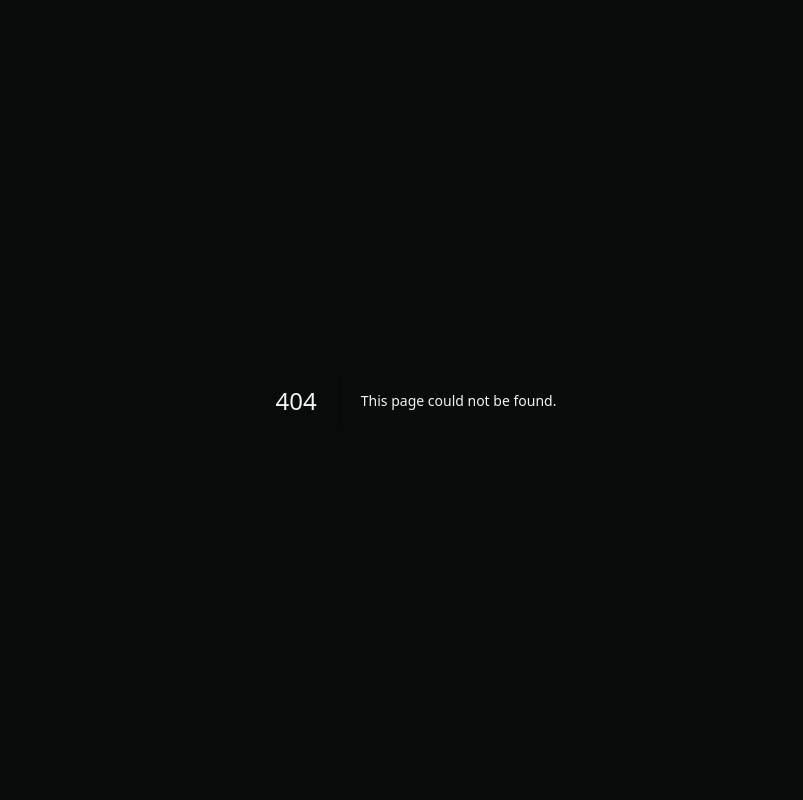
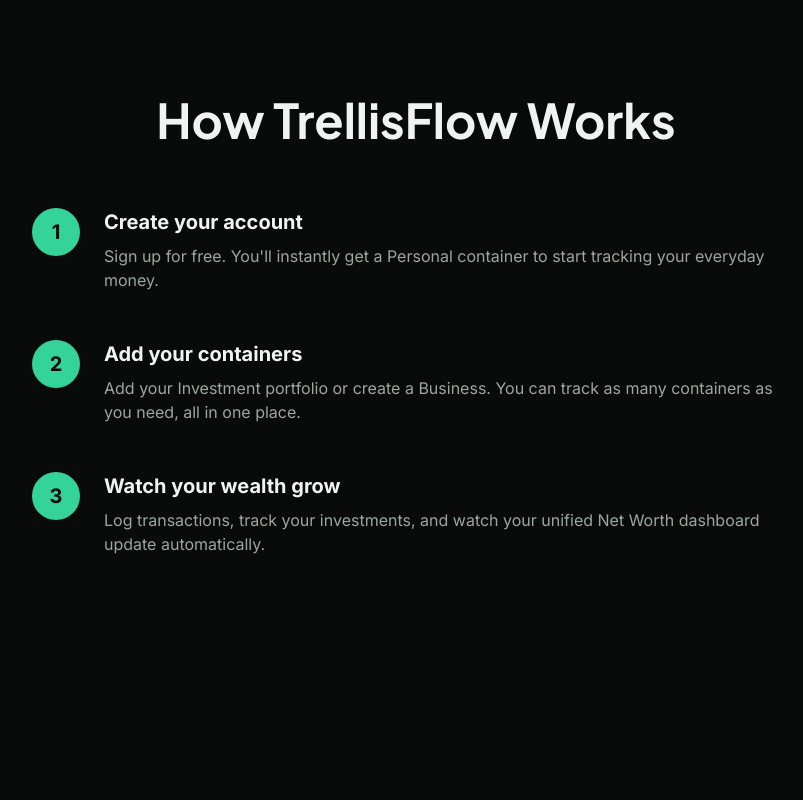
Before and after one commit to Dancan1907/trellisflow, a Next.js app in the folder apps/web/: page /how-it-works in a window 1280 px wide. Before the commit this address had no page. Shown: the top 800 px of the page, without its empty margins (224-1027 px from the left). Built offline with nearby package versions, Linux system fonts and the light colour scheme.

Commit message:
feat(how-it-works-page): Add HowItWorksPage component with step-by-step guide for users

```diff
--- /dev/null
+++ b/apps/web/src/app/(public)/how-it-works/page.tsx
@@ -0,0 +1,50 @@
+export default function HowItWorksPage() {
+  return (
+    <div className="min-h-screen bg-bg-primary py-24 px-6">
+      <div className="max-w-3xl mx-auto text-center">
+        <h1 className="text-4xl md:text-5xl font-display font-bold text-fg-primary mb-16">
+          How TrellisFlow Works
+        </h1>
+
+        <div className="space-y-12 text-left">
+          <div className="flex gap-6">
+            <div className="w-12 h-12 rounded-full bg-accent-primary flex items-center justify-center text-bg-primary font-bold text-xl shrink-0">
+              1
+            </div>
+            <div>
+              <h3 className="text-xl font-bold text-fg-primary mb-2">Create your account</h3>
+              <p className="text-fg-secondary">
+                Sign up for free. You&apos;ll instantly get a Personal container to start tracking
+                your everyday money.
+              </p>
+            </div>
+          </div>
+          <div className="flex gap-6">
+            <div className="w-12 h-12 rounded-full bg-accent-primary flex items-center justify-center text-bg-primary font-bold text-xl shrink-0">
+              2
+            </div>
+            <div>
+              <h3 className="text-xl font-bold text-fg-primary mb-2">Add your containers</h3>
+              <p className="text-fg-secondary">
+                Add your Investment portfolio or create a Business. You can track as many containers
+                as you need, all in one place.
+              </p>
+            </div>
+          </div>
+          <div className="flex gap-6">
+            <div className="w-12 h-12 rounded-full bg-accent-primary flex items-center justify-center text-bg-primary font-bold text-xl shrink-0">
+              3
+            </div>
+            <div>
+              <h3 className="text-xl font-bold text-fg-primary mb-2">Watch your wealth grow</h3>
+              <p className="text-fg-secondary">
+                Log transactions, track your investments, and watch your unified Net Worth dashboard
+                update automatically.
+              </p>
+            </div>
+          </div>
+        </div>
+      </div>
+    </div>
+  );
+}
```
